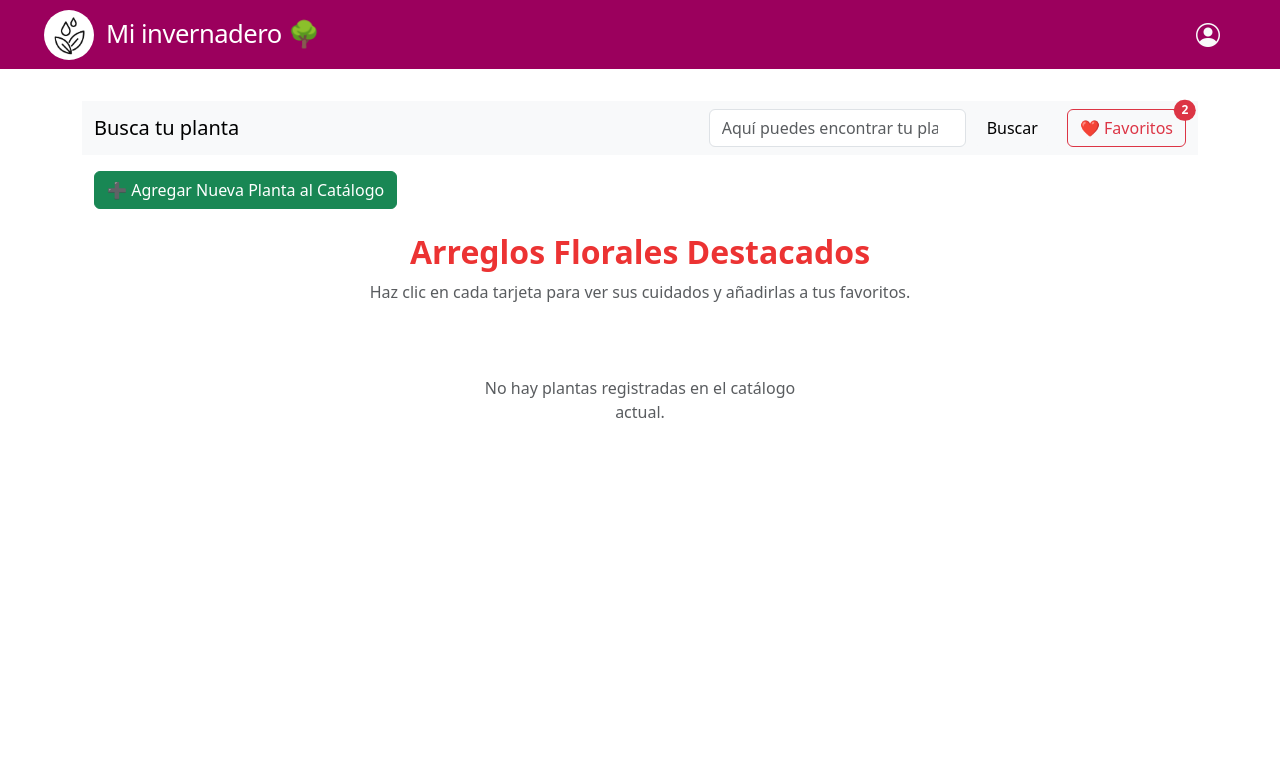
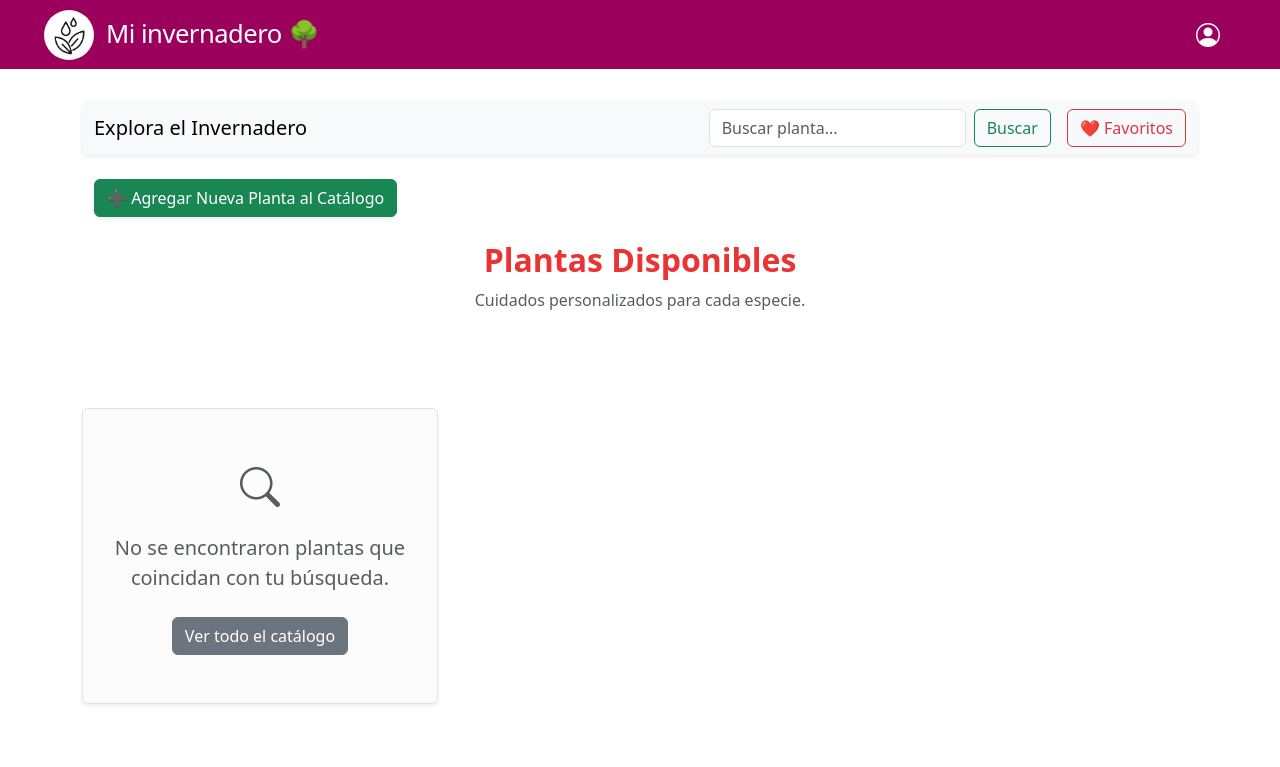
Before and after one commit to OscarMedina-125435/proyectofinal, a Flask app: page / in a window 1280 px wide. Shown: the top 767 px of the page. Run offline with Flask 3, Linux system fonts and the light colour scheme; the visitor is signed in with stand-in values (Sample User, id 1); data that the repository does not hold is empty.

Commit message:
simonlimon

```diff
--- a/app.py
+++ b/app.py
@@ -7,32 +7,56 @@ from plantas import Plantas
 app = Flask(__name__)
 app.secret_key = "Mi_clave_luz_oscar"
 
-
-app.config['MAIL_SERVER'] = 'smtp.gmail.com'
-app.config['MAIL_PORT'] = 587
-app.config['MAIL_USE_TLS'] = True
-app.config['MAIL_USE_SSL'] = False
-app.config['MAIL_USERNAME'] = "ubiarcomarialuz@gmail.com"
-app.config['MAIL_PASSWORD'] = 'eedoefcvijoxxwoo'
-app.config['MAIL_DEFAULT_SENDER'] = "ubiarcomarialuz@gmail.com"
+# Configuración de Mail
+app.config.update(
+    MAIL_SERVER='smtp.gmail.com',
+    MAIL_PORT=587,
+    MAIL_USE_TLS=True,
+    MAIL_USERNAME="ubiarcomarialuz@gmail.com",
+    MAIL_PASSWORD='eedoefcvijoxxwoo',
+    MAIL_DEFAULT_SENDER="ubiarcomarialuz@gmail.com"
+)
 
 mail = Mail(app)
 db_mongo = Plantas()
 pwd_context = CryptContext(schemes=["sha256_crypt"], deprecated="auto")
 
+
+### Rutas Principales
+
 @app.route('/')
 def index():
-    usuarioo = session.get("usuarioo")
-
-    if not usuarioo:
+    if not session.get("usuarioo"):
         return redirect(url_for('login'))
 
-    administrador = session.get('administrador', False)
+    query = request.args.get('q', '')
+    if query:
+        mis_plantas = db_mongo.db.plantas.find({"nombre": {"$regex": query, "$options": "i"}})
+    else:
+        mis_plantas = db_mongo.db.plantas.find()
 
-    mis_plantas = db_mongo.db.plantas.find()
+    return render_template('index.html',
+                            usuarioo=session.get('usuarioo'),
+                            administrador=session.get('administrador'),
+                            plantas=mis_plantas)
 
-    return render_template('index.html', usuarioo=usuarioo, administrador=administrador, plantas=mis_plantas)
+@app.route('/login', methods=['GET', 'POST'])
+def login():
+    if request.method == 'POST':
+        email = request.form.get('email')
+        contrasena = request.form.get('contrasena')
+        usuario = db_mongo.buscar_usuario(email)
 
+        if usuario and pwd_context.verify(contrasena, usuario.get('password')):
+            session['usuarioo'] = usuario.get('nombre')
+            session['email_usuario'] = email
+            session['administrador'] = (usuario.get('rol') == 'administrador')
+
+            flash("¡Bienvenido de nuevo!", "success")
+            return redirect(url_for('index'))
+
+        flash("Credenciales incorrectas", "danger")
+    return render_template('login.html')
 
 @app.route('/registro', methods=['GET', 'POST'])
 def registro():
@@ -41,43 +65,14 @@ def registro():
         email = request.form.get('email')
         contrasena = request.form.get('contrasena')
 
-        contrasena_segura = pwd_context.hash(contrasena)
-        resultado = db_mongo.crear_usuario(nombre,email,contrasena_segura)
-
-        if resultado:
-            session['usuarioo'] = nombre
-            flash("¡Registro exitoso!", "success")
+        if db_mongo.crear_usuario(nombre, email, pwd_context.hash(contrasena)):
+            flash("Registro exitoso. Inicia sesión.", "success")
             return redirect(url_for('login'))
-        else:
-            flash("El email ya está registrado.", "danger")
-            return render_template('registro.html')
-
+        flash("El email ya existe.", "danger")
     return render_template('registro.html')
 
 
-@app.route('/login', methods=['GET', 'POST'])
-def login():
-    if request.method == 'POST':
-        email = request.form.get('email')
-        contrasena = request.form.get('contrasena')
-
-        usuario = db_mongo.buscar_usuario(email)
-
-        if usuario:
-            if pwd_context.verify(contrasena, usuario.get('password')):
-                session['usuarioo'] = usuario.get('nombre')
-                session['email_usuario'] = email
-
-                flash("¡Inicio de sesión exitoso!", "success")
-                return redirect(url_for('index'))
-            else:
-                flash("La contraseña es incorrecta.", "danger")
-        else:
-            flash("El correo electrónico no está registrado.", "danger")
-
-    return render_template('login.html')
-
-
+### Rutas de Recuperación (Añadidas para solucionar el BuildError)
 
 @app.route('/recuperar', methods=['GET', 'POST'])
 def recuperar():
@@ -97,80 +92,77 @@ def recuperar():
                 mail.send(msg)
                 session['reset_email'] = email
                 session['reset_token'] = token
-
-                flash("Te enviamos un código.", "success")
+                flash("Te enviamos un código a tu correo.", "success")
                 return redirect(url_for('verificar_codigo'))
             except Exception as e:
-
-                print("Error al enviar el correo:",e)
-
+                print("Error al enviar el correo:", e)
+                flash("Error al enviar el correo. Intenta más tarde.", "danger")
+        else:
+            flash("Ese correo no está registrado.", "danger")
 
     return render_template('recuperar.html')
-
 
 @app.route('/verificar_codigo', methods=['GET', 'POST'])
 def verificar_codigo():
     if 'reset_token' not in session:
-        flash("Primero debes solicitar un código.", "warning")
         return redirect(url_for('recuperar'))
 
     if request.method == 'POST':
         codigo_usuario = request.form.get('codigo_input')
-
         if codigo_usuario == session.get('reset_token'):
-            flash("¡Código correcto! Ya puedes cambiar tu contraseña.", "success")
+            flash("¡Código correcto!", "success")
             return redirect(url_for('nueva_contrasena'))
         else:
             flash("El código es incorrecto.", "danger")
 
     return render_template('verificar_codigo.html')
 
-
 @app.route('/nueva_contrasena', methods=['GET', 'POST'])
 def nueva_contrasena():
     if 'reset_email' not in session:
-        flash("No has validado tu código aún.", "danger")
         return redirect(url_for('recuperar'))
 
     if request.method == 'POST':
         clave = request.form.get('nueva_contraseña')
         email = session.get('reset_email')
+        tu_clave = pwd_context.hash(clave)
 
-        tu_clave = pwd_context.hash(clave)
-        se_actualizo = db_mongo.actualizar_contrasena(email, tu_clave)
-
-        if se_actualizo:
+        if db_mongo.actualizar_contrasena(email, tu_clave):
             session.pop('reset_email', None)
             session.pop('reset_token', None)
-            flash("Contraseña cambiada. Ya puedes iniciar sesión.", "success")
+            flash("Contraseña cambiada exitosamente.", "success")
             return redirect(url_for('login'))
-
-        flash("intenta cambiarla otra vez.", "danger")
 
     return render_template('nueva_contrasena.html')
 
 
-@app.route('/planta/agregar', methods=['POST'])
+### Gestión de Catálogo y Sesión
+
+@app.route('/agregar_planta', methods=['GET', 'POST'])
 def agregar_planta():
-    nombre = request.form.get('nombre')
-    especie = request.form.get('especie')
-    estado = request.form.get('estado')
+    if not session.get('administrador'):
+        flash("Acceso denegado", "danger")
+        return redirect(url_for('index'))
 
-    # Usas el método que acabas de crear:
-    db_mongo.insertar_planta(nombre, especie, estado)
+    if request.method == 'POST':
+        nueva_planta = {
+            "nombre": request.form.get('nombre'),
+            "descripcion": request.form.get('descripcion'),
+            "imagen": request.form.get('imagen'),
+            "dificultad": request.form.get('dificultad'),
+            "riego": request.form.get('riego'),
+            "frecuencia": request.form.get('frecuencia')
+        }
+        db_mongo.db.plantas.insert_one(nueva_planta)
+        flash("¡Planta añadida con éxito!", "success")
+        return redirect(url_for('index'))
 
-    return redirect(url_for('index'))
-
-
-
+    return render_template('agregar_planta.html')
 
 @app.route("/logout")
 def logout():
-    session.pop('usuarioo', None)
-    session.pop("email_usuario",None)
-    session.pop('administrador', None)
+    session.clear()
     return redirect(url_for('login'))
-
 
 if __name__ == '__main__':
     app.run(debug=True)
--- a/templates/index.html
+++ b/templates/index.html
@@ -1,185 +1,81 @@
 {% extends "base.html" %}
 
-{% block title %}Flores y Regalos | EnviaFlores{% endblock %}
+{% block title %}Mi Invernadero | Catálogo{% endblock %}
 
 {% block content %}
-<nav class="navbar bg-body-tertiary">
+<nav class="navbar bg-body-tertiary mb-4 rounded shadow-sm">
   <div class="container-fluid d-flex justify-content-between align-items-center">
-    <a class="navbar-brand mb-0 h1">Busca tu planta</a>
+    <span class="navbar-brand mb-0 h1">Explora el Invernadero</span>
 
     <div class="d-flex align-items-center gap-3">
-      <form class="d-flex" role="search">
-        <input class="form-control me-2" type="search" placeholder="Aquí puedes encontrar tu planta" aria-label="Search"/>
-        <button class="btn btn-light" type="submit">Buscar</button>
+      <form class="d-flex" role="search" action="/" method="GET">
+        <input class="form-control me-2" type="search" name="q" placeholder="Buscar planta..." aria-label="Search">
+        <button class="btn btn-outline-success" type="submit">Buscar</button>
       </form>
 
       <button class="btn btn-outline-danger position-relative" type="button" data-bs-toggle="offcanvas" data-bs-target="#panelFavoritos">
         ❤️ Favoritos
-        <span class="position-absolute top-0 start-100 translate-middle badge rounded-pill bg-danger">
-            2
-        </span>
       </button>
     </div>
   </div>
 </nav>
 
-<div class="container mt-3">
-    {% with messages = get_flashed_messages(with_categories=true) %}
-      {% if messages %}
-        {% for category, message in messages %}
-          <div class="alert alert-{{ category }} alert-dismissible fade show" role="alert">
-            {{ message }}
-            <button type="button" class="btn-close" data-bs-dismiss="alert" aria-label="Close"></button>
-          </div>
-        {% endfor %}
-      {% endif %}
-    {% endwith %}
-</div>
-
 {% if administrador %}
 <div class="container mb-4 text-start">
-    <button class="btn btn-success" data-bs-toggle="modal" data-bs-target="#modalAgregarPlanta">
+    <a href="{{ url_for('agregar_planta') }}" class="btn btn-success shadow-sm">
         ➕ Agregar Nueva Planta al Catálogo
-    </button>
+    </a>
 </div>
 {% endif %}
 
 <section class="catalog-header text-center mb-5">
-    <h2 class="catalog-title fw-bold">Arreglos Florales Destacados</h2>
-    <p class="catalog-subtitle text-muted">Haz clic en cada tarjeta para ver sus cuidados y añadirlas a tus favoritos.</p>
+    <h2 class="catalog-title fw-bold">Plantas Disponibles</h2>
+    <p class="catalog-subtitle text-muted">Cuidados personalizados para cada especie.</p>
 </section>
 
 <div class="row row-cols-1 row-cols-md-2 row-cols-lg-3 g-4">
     {% for planta in plantas %}
     <div class="col">
-        <div class="card h-100 shadow-sm border-0 d-flex flex-column">
-            <div role="button" data-bs-toggle="collapse" data-bs-target="#cuidados{{ planta._id }}">
+        <div class="card h-100 shadow-sm border-0">
+            <div role="button" data-bs-toggle="collapse" data-bs-target="#care-{{ loop.index }}">
                 <div class="ratio ratio-4x3">
-                    <img src="{{ url_for('static', filename='img/rosas.jpg') }}" alt="{{ planta.nombre }}" class="img-fluid rounded-top object-fit-cover">
+                    <img src="{{ url_for('static', filename='img/' + planta.imagen) if planta.imagen else 'https://via.placeholder.com/400x300' }}"
+                         class="img-fluid rounded-top object-fit-cover" alt="{{ planta.nombre }}">
                 </div>
-                <div class="card-body pb-0">
-                    <h5 class="fw-semibold text-dark fs-5 text-truncate">{{ planta.nombre }}</h5>
-                    <p class="card-text text-muted small text-truncate">{{ planta.especie }}</p>
+                <div class="card-body">
+                    <h5 class="fw-semibold text-dark">{{ planta.nombre }}</h5>
+                    <p class="card-text text-muted small">{{ planta.descripcion }}</p>
                 </div>
             </div>
 
-            <div class="collapse" id="cuidados{{ planta._id }}">
-                <div class="card-body bg-light border-top border-bottom py-3">
-                    <h6 class="fw-bold text-secondary text-uppercase small mb-2">📋 Guía de Cuidados</h6>
-                    <p class="mb-0 small"><strong>Estado / Riego:</strong> {{ planta.estado or 'Sin especificar' }}</p>
+            <div class="collapse" id="care-{{ loop.index }}">
+                <div class="card-body bg-light border-top py-3">
+                    <h6 class="fw-bold text-secondary small mb-2">📋 GUÍA DE CUIDADOS</h6>
+                    <p class="mb-1 small"><strong>Dificultad:</strong> {{ planta.dificultad }}</p>
+                    <p class="mb-1 small"><strong>Riego:</strong> {{ planta.riego }}</p>
+                    <p class="mb-0 small"><strong>Frecuencia:</strong> {{ planta.frecuencia }}</p>
                 </div>
             </div>
 
-            <div class="card-body d-flex justify-content-between align-items-center bg-white rounded-bottom mt-auto pt-2">
-                <button class="btn btn-link p-0 text-decoration-none small text-primary" data-bs-toggle="collapse" data-bs-target="#cuidados{{ planta._id }}">
-                    ℹ️ Ver cuidados
+            <div class="card-footer bg-white border-0 d-flex justify-content-between align-items-center pb-3">
+                <button class="btn btn-link p-0 text-decoration-none small" data-bs-toggle="collapse" data-bs-target="#care-{{ loop.index }}">
+                    ℹ️ Cuidados
                 </button>
-
-                <div class="d-flex gap-2">
-                    {% if administrador %}
-                        <button class="btn btn-sm btn-warning" data-bs-toggle="modal" data-bs-target="#modalEditar{{ planta._id }}">✏️ Editar</button>
-                        <a href="/planta/eliminar/{{ planta._id }}" class="btn btn-sm btn-danger" onclick="return confirm('¿Seguro que deseas eliminar esta planta del catálogo?')">🗑️ Borrar</a>
-                    {% else %}
-                        <button class="btn btn-sm btn-outline-danger">❤️ Favorito</button>
-                    {% endif %}
-                </div>
-            </div>
-        </div>
-    </div>
-
-    {% if administrador %}
-    <div class="modal fade" id="modalEditar{{ planta._id }}" tabindex="-1" aria-hidden="true">
-        <div class="modal-dialog">
-            <div class="modal-content">
-                <div class="modal-header bg-warning text-dark">
-                    <h5 class="modal-title">Modificar {{ planta.nombre }}</h5>
-                    <button type="button" class="btn-close" data-bs-dismiss="modal" aria-label="Close"></button>
-                </div>
-                <form action="/planta/editar/{{ planta._id }}" method="POST">
-                    <div class="modal-body text-start">
-                        <div class="mb-3">
-                            <label class="form-label">Nombre de la Planta:</label>
-                            <input type="text" name="nombre" class="form-control" value="{{ planta.nombre }}" required>
-                        </div>
-                        <div class="mb-3">
-                            <label class="form-label">Especie:</label>
-                            <input type="text" name="especie" class="form-control" value="{{ planta.especie }}" required>
-                        </div>
-                        <div class="mb-3">
-                            <label class="form-label">Guía de Cuidados / Estado:</label>
-                            <input type="text" name="estado" class="form-control" value="{{ planta.estado }}">
-                        </div>
-                    </div>
-                    <div class="modal-footer">
-                        <button type="button" class="btn btn-secondary" data-bs-dismiss="modal">Cancelar</button>
-                        <button type="submit" class="btn btn-primary">Guardar Cambios</button>
-                    </div>
+                <form action="#" method="POST" class="m-0">
+                    <input type="hidden" name="planta_id" value="{{ planta._id }}">
+                    <button type="submit" class="btn btn-sm btn-outline-danger">❤️</button>
                 </form>
             </div>
         </div>
     </div>
-    {% endif %}
-
     {% else %}
-    <div class="container text-center py-5">
-        <p class="text-muted">No hay plantas registradas en el catálogo actual.</p>
+    <div class="col-12 text-center py-5">
+        <div class="alert alert-light border shadow-sm py-5">
+            <i class="bi bi-search fs-1 text-muted mb-3 d-block"></i>
+            <p class="text-muted fs-5">No se encontraron plantas que coincidan con tu búsqueda.</p>
+            <a href="/" class="btn btn-secondary mt-2">Ver todo el catálogo</a>
+        </div>
     </div>
     {% endfor %}
 </div>
-
-{% if administrador %}
-<div class="modal fade" id="modalAgregarPlanta" tabindex="-1" aria-hidden="true">
-    <div class="modal-dialog">
-        <div class="modal-content">
-            <div class="modal-header bg-success text-white">
-                <h5 class="modal-title">Añadir Planta al Inventario</h5>
-                <button type="button" class="btn-close" data-bs-dismiss="modal" aria-label="Close"></button>
-            </div>
-            <form action="/planta/agregar" method="POST">
-                <div class="modal-body">
-                    <div class="mb-3">
-                        <label class="form-label">Nombre Común:</label>
-                        <input type="text" name="nombre" class="form-control" placeholder="Ej. Girasol Extremo" required>
-                    </div>
-                    <div class="mb-3">
-                        <label class="form-label">Especie / Descripción:</label>
-                        <input type="text" name="especie" class="form-control" placeholder="Ej. Helianthus annuus" required>
-                    </div>
-                    <div class="mb-3">
-                        <label class="form-label">Cuidados o Estado:</label>
-                        <input type="text" name="estado" class="form-control" placeholder="Ej. Mucho sol, riego cada 2 días.">
-                    </div>
-                </div>
-                <div class="modal-footer">
-                    <button type="button" class="btn btn-secondary" data-bs-dismiss="modal">Cerrar</button>
-                    <button type="submit" class="btn btn-success">Dar de Alta</button>
-                </div>
-            </form>
-        </div>
-    </div>
-</div>
-{% endif %}
-
-<div class="offcanvas offcanvas-end" tabindex="-1" id="panelFavoritos" aria-labelledby="panelFavoritosLabel">
-    <div class="offcanvas-header bg-light">
-        <h5 class="offcanvas-title fw-bold" id="panelFavoritosLabel">❤️ Mis Flores Favoritas</h5>
-        <button type="button" class="btn-close" data-bs-dismiss="offcanvas" aria-label="Close"></button>
-    </div>
-    <div class="offcanvas-body">
-        <p class="text-muted small mb-4">Aquí se mostrarán las plantas que guardes para revisar sus cuidados rápido.</p>
-
-        <div class="list-group list-group-flush">
-            <div class="list-group-item d-flex align-items-center justify-content-between py-3 px-0">
-                <div class="d-flex align-items-center">
-                    <img src="{{ url_for('static', filename='img/tulipanes.jpg') }}" alt="" class="rounded me-3 object-fit-cover" style="width: 50px; height: 50px;">
-                    <div>
-                        <h6 class="mb-0 fw-semibold">Caja de 10 Tulipanes</h6>
-                        <small class="text-danger">Dificultad: Alta</small>
-                    </div>
-                </div>
-                <button class="btn btn-sm btn-link text-muted text-decoration-none">❌</button>
-            </div>
-        </div>
-    </div>
-</div>
 {% endblock %}
--- a/templates/login.html
+++ b/templates/login.html
@@ -29,9 +29,9 @@
                 <div class="text-center mt-2">
                     <small class="text-secondary">¿No tienes cuenta? ve y <a href="{{ url_for('registro') }}" class="text-black fw-bold">Regístrate</a></small>
                 </div>
-                 <div class="text-center mt-2">
+                <div class="text-center mt-2">
                     <div class="mb-1">
-                          <a href="{{ url_for('recuperar') }}" class="text-secondary small text-decoration-none">¿Olvidaste tu contraseña?</a>
+                        <a href="{{ url_for('recuperar') }}" class="text-secondary small text-decoration-none">¿Olvidaste tu contraseña?</a>
                     </div>
             </div>
         </div>
```
Also changed, not shown: plantas.py (+5 -64 lines), templates/agregar_planta.html (added, +53 -0 lines).
